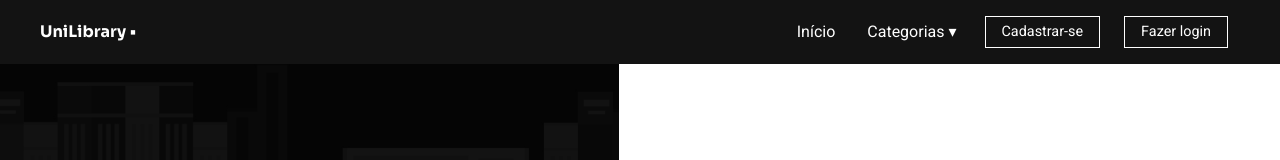
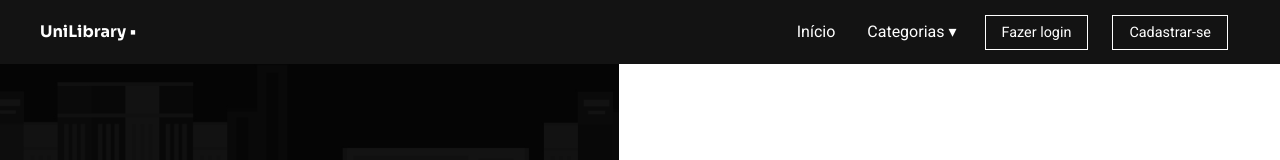
Before and after one commit to HarlonGarcia/UniLibrary, a React (Vite) app: page /login in a window 1280 px wide. Shown: the top 160 px of the page. Built offline with nearby package versions, Linux system fonts and the light colour scheme.

Commit message:
feat: sign out button created

```diff
--- a/src/components/Book/Book.jsx
+++ b/src/components/Book/Book.jsx
@@ -17,7 +17,7 @@ const Book = () => {
       .then(({data}) => {
         setInfo(data);
       });
-    }, []);
+    }, [id]);
 
     if (!info) return null;
     return (
--- a/src/components/Book/BookInfo/BookInfo.jsx
+++ b/src/components/Book/BookInfo/BookInfo.jsx
@@ -10,7 +10,7 @@ const BookInfo = ({title, subtitle, description, previewLink, publishedDate, pag
     const [view, setView] = useState(false);
 
     const clearHtmlRegex = /<[^>]*>?|&[a-z]+;/gm;
-    const maxResults = 10;
+    const maxResults = 6;
 
     useEffect(() => {
         axios(`${import.meta.env.VITE_APP_GOOGLE_API_URL}/volumes?q=inauthor:${authors[0]}&maxResults=${maxResults}&key=${import.meta.env.VITE_APP_GOOGLE_API_KEY}`)
--- a/src/components/Login/LoginForm/LoginForm.jsx
+++ b/src/components/Login/LoginForm/LoginForm.jsx
@@ -27,7 +27,9 @@ const LoginForm = () => {
     icon: 'info'
   }
 
-  const loginWithGoogle = async () => {
+  const loginWithGoogle = async (event) => {
+    event.preventDefault()
+
     const {user} = await signInWithGooglePopup();
     await createUserDoc(user);
   }
--- a/src/components/Registration/RegistrationForm/RegistrationForm.jsx
+++ b/src/components/Registration/RegistrationForm/RegistrationForm.jsx
@@ -1,5 +1,4 @@
-import React from 'react';
-import { useState } from 'react';
+import React, { useState, useContext } from 'react';
 import styles from './RegistrationForm.module.scss';
 import { auth_erros } from '../../../utils/constants/auth-errors';
 import swal from 'sweetalert';
@@ -11,6 +10,7 @@ import ButtonForm from '../../Shared/ButtonForm/ButtonForm';
 import { MdCheckBoxOutlineBlank, MdCheckBox } from 'react-icons/md';
 import { FcGoogle } from 'react-icons/fc';
 
+import { UserContext } from '../../../context/UserContext';
 import { createUserByEmailAndPassword, createUserDoc } from '../../../utils/firebase/firebase';
 
 const RegistrationForm = () => {
@@ -19,6 +19,8 @@ const RegistrationForm = () => {
     const email = useForm('email');
     const password = useForm('password');
     const confirmPassword = useForm('password');
+
+    const { setCurrentUser } = useContext(UserContext);
 
     const defaultAlert = {
       closeOnClickOutside: true,
@@ -49,7 +51,8 @@ const RegistrationForm = () => {
       } else {
         try {
           const { user } = await createUserByEmailAndPassword(email.value, password.value)
-          const response = await createUserDoc(user, { displayName: username.value });
+          setCurrentUser(user)
+          await createUserDoc(user, { displayName: username.value });
         } catch (error) {
           auth_erros[error.code] ? alert(auth_erros[error.code].message) :
           console.log('Encountered an error while user creation: ', error);
@@ -93,7 +96,7 @@ const RegistrationForm = () => {
         </div>
         <div className={styles.registration__footer}>
           <ButtonForm type='submit' label="Cadastrar-se" style={buttons.default} />
-          <ButtonForm googleStyle={true} onClick={() => console.log('oi')} icon={<FcGoogle size='2rem' />}
+          <ButtonForm googleStyle={true} onClick={() => 'oi'} icon={<FcGoogle size='2rem' />}
           label="Entrar com o Google" style={buttons.default}  />
         </div>
       </div>
--- a/src/components/Shared/Header/Header.jsx
+++ b/src/components/Shared/Header/Header.jsx
@@ -3,10 +3,16 @@ import { Link, NavLink } from 'react-router-dom';
 import styles from './Header.module.scss';
 
 import { UserContext } from '../../../context/UserContext';
+import { signOutUser } from '../../../utils/firebase/firebase';
 import Dropbox from '../Dropbox/Dropbox';
 
-const Header = ({noAuthBox}) => {
-  const { currentUser } = useContext(UserContext);
+const Header = () => {
+  const { currentUser, setCurrentUser } = useContext(UserContext);
+
+  const signOutHandler = async () => {
+    await signOutUser();
+    setCurrentUser(null);
+  }
 
   return (
     <div className={styles.header}>
@@ -14,9 +20,15 @@ const Header = ({noAuthBox}) => {
         <nav className={styles.header__nav}>
             <NavLink end to="/"> Início </NavLink>
             <Dropbox />
-
-            { !noAuthBox && <NavLink to="/signup" className={styles.box}>Cadastrar-se</NavLink> }
-            { !noAuthBox && <NavLink to="/login" className={styles.box}>Fazer login</NavLink> }
+            {currentUser ?
+            <NavLink to="/" className={styles.box} onClick={signOutHandler} >Deslogar</NavLink> :
+            <div>
+              <NavLink to="/login" className={styles.box}>Fazer login</NavLink>
+              <NavLink to="/signup" className={styles.box}>Cadastrar-se</NavLink>
+            </div>
+            }
+            {/* { <NavLink to="/signup" className={styles.box}>Cadastrar-se</NavLink> }
+            { <NavLink to="/login" className={styles.box}>Fazer login</NavLink> }    */}
         </nav>
     </div>
   )
--- a/src/components/Shared/Header/Header.module.scss
+++ b/src/components/Shared/Header/Header.module.scss
@@ -32,12 +32,20 @@
             }
         }
 
+        div:has(a) {
+            padding: 0;
+        }
+
         .box {
             margin: 0 .75rem;
             border: 0.1px var.$white solid;
             font-size: 0.9rem;
             cursor: pointer;
             transition: all .4s;
+
+            color: var.$white;
+            text-decoration: none;
+            padding: 0.5rem 1rem;
 
             &:hover {
                 color: var.$very-dark;
--- a/src/utils/firebase/firebase.js
+++ b/src/utils/firebase/firebase.js
@@ -1,5 +1,7 @@
 import { initializeApp } from 'firebase/app';
-import { getAuth, signInWithRedirect, signInWithPopup, GoogleAuthProvider, signInWithEmailAndPassword, createUserWithEmailAndPassword } from 'firebase/auth';
+import { getAuth, signInWithRedirect, signInWithPopup,
+    GoogleAuthProvider, signInWithEmailAndPassword,
+    createUserWithEmailAndPassword, signOut } from 'firebase/auth';
 import { getFirestore, doc, getDoc, setDoc } from 'firebase/firestore';
 
 const firebaseConfig = {
@@ -32,16 +34,16 @@ export const createUserDoc = async (userAuth, additionalInformation = {}) => {
     const userSnapshot = await getDoc(userDocRef);
 
     if (!userSnapshot.exists()) {
-        const { displayName, email } = userAuth;
+        const { email } = userAuth;
         const createdAt = new Date();
 
         try {
             await setDoc(userDocRef, {
-                displayName,
                 email,
                 createdAt,
                 ...additionalInformation
             });
+            console.log(additionalInformation);
         } catch (error) {
             console.log('Error creating the user doc: ' + error);
         }
@@ -59,3 +61,5 @@ export const signInUserByEmailAndPassword = async (email, password) => {
     if (!email || !password) return;
     return await signInWithEmailAndPassword(auth, email, password);
 }
+
+export const signOutUser = () => signOut(auth);
```
